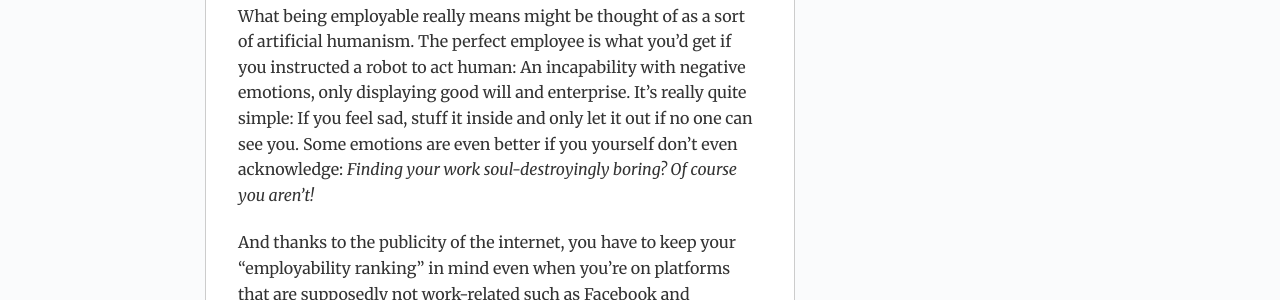
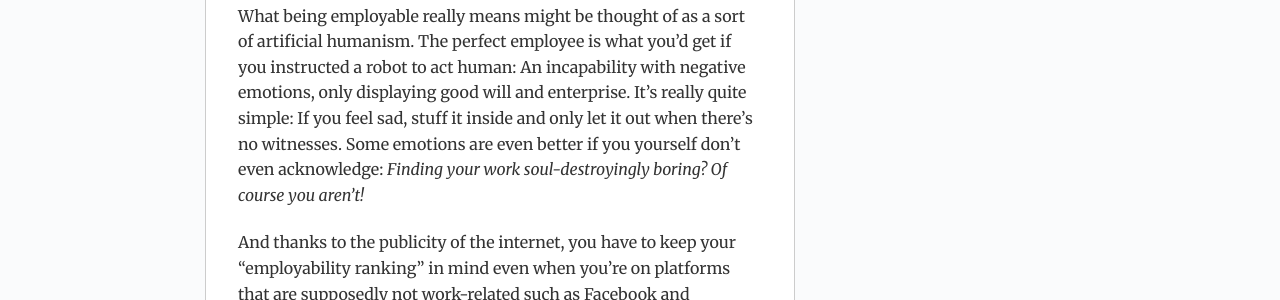
Before and after one commit to gdbroman/broman.blog, a Jekyll site: the page built from _posts/2020/2020-08-13-on-being-employable.md, in a window 1280 px wide. Shown: the part 1423-1723 px from the top of the page. Built offline with Jekyll 4.4.1, drawn with Linux system fonts in a browser that asks for light colours.

Commit message:
revision

```diff
--- a/_posts/2020/2020-08-13-on-being-employable.md
+++ b/_posts/2020/2020-08-13-on-being-employable.md
@@ -13,6 +13,6 @@
 
 Dystopian? A bit, I’ll admit. I'm definitely not being _professional_, anyways. In fact, if a recruiter were to read this, I’d probably be removed from that company’s hiring list.
 
-What being employable really means might be thought of as a sort of artificial humanism. The perfect employee is what you’d get if you instructed a robot to act human: An incapability with negative emotions, only displaying good will and enterprise. It's really quite simple: If you feel sad, stuff it inside and only let it out if no one can see you. Some emotions are even better if you yourself don’t even acknowledge: _Finding your work soul-destroyingly boring? Of course you aren’t!_
+What being employable really means might be thought of as a sort of artificial humanism. The perfect employee is what you’d get if you instructed a robot to act human: An incapability with negative emotions, only displaying good will and enterprise. It's really quite simple: If you feel sad, stuff it inside and only let it out when there's no witnesses. Some emotions are even better if you yourself don’t even acknowledge: _Finding your work soul-destroyingly boring? Of course you aren’t!_
 
 And thanks to the publicity of the internet, you have to keep your “employability ranking” in mind even when you're on platforms that are supposedly not work-related such as Facebook and Instagram, since _anything you say on the internet may be used against you in the court of hiring._ Everything you post can be found with a quick Google search - and the recruiter _will_ Google search, mind you - so you better stay professional.
```
